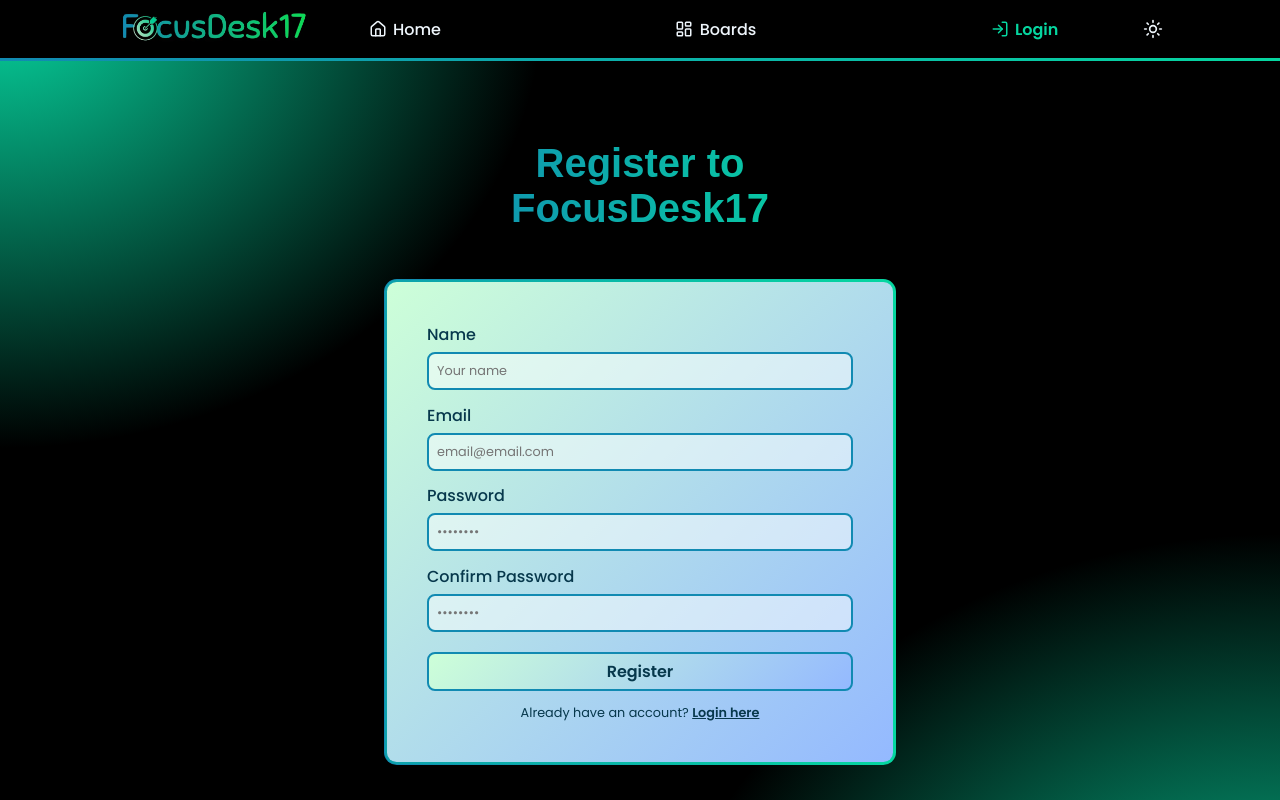
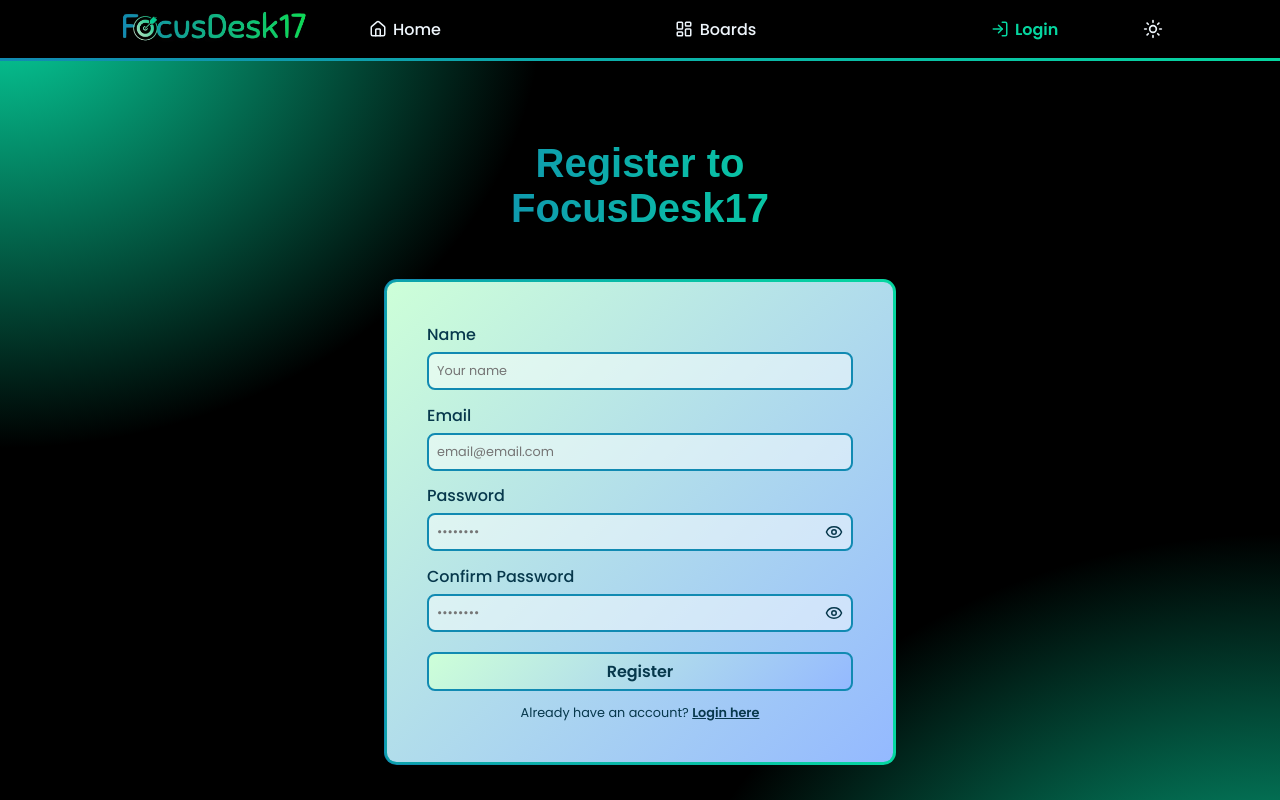
Before and after one commit to NefiMuniz/FocusDesk17, a React (Vite) app in the folder frontend/: page /login in a window 1280 px wide. Both pictures are taken after a click on the button "Register here". Shown: the top 800 px of the page. Built offline with nearby package versions, Linux system fonts and the light colour scheme; no server answers; a web font is replaced by a local one.

Commit message:
Private Route add... Login and Boards enhanced

```diff
--- /dev/null
+++ b/frontend/src/components/PrivateRoute.tsx
@@ -0,0 +1,25 @@
+import { Navigate, useLocation } from "react-router-dom";
+import { useAuth } from "../context/AuthContext";
+
+interface PrivateRouteProps {
+  children: React.ReactNode;
+}
+
+const PrivateRoute = ({ children }: PrivateRouteProps) => {
+  const { isAuthenticated } = useAuth();
+  const location = useLocation();
+
+  if (!isAuthenticated) {
+    return (
+      <Navigate
+        to="/login"
+        replace
+        state={{ message: "You need to be logged in to access the Boards page.", from: location.pathname }}
+      />
+    );
+  }
+
+  return <>{children}</>;
+};
+
+export default PrivateRoute;
--- a/frontend/src/pages/Boards.module.css
+++ b/frontend/src/pages/Boards.module.css
@@ -264,6 +264,32 @@
     gap: 0.5rem;
 }
 
+.boardCardHeader {
+    display: flex;
+    align-items: flex-start;
+    justify-content: space-between;
+    gap: 0.5rem;
+}
+
+.boardDeleteButton{
+    width: 2rem;
+    height: 2rem;
+    border: none;
+    background:none;
+    color: var(--light-red);
+    cursor: pointer;
+    display: flex;
+    align-items:flex-start;
+    justify-content:flex-end;
+    transition: opacity 0.2s;
+    flex-shrink: 0;
+    margin: 0 0.1rem;
+}
+
+.boardDeleteButton:hover {
+    transform: scale(1.15);
+}
+
 .boardName {
     font-family: "Sniglet", sans-serif;
     color: #07384C;
--- a/frontend/src/pages/Boards.tsx
+++ b/frontend/src/pages/Boards.tsx
@@ -1,9 +1,9 @@
-import { useQueries, useQuery } from "@tanstack/react-query";
-import { BadgeAlert, BadgeCheck, CalendarCheck2, Goal, LayoutDashboard, Pencil, PlusCircle, ShieldAlert, SquareDashedKanban } from "lucide-react";
+import { useQueries, useQuery, useMutation, useQueryClient } from "@tanstack/react-query";
+import { BadgeAlert, BadgeCheck, CalendarCheck2, Goal, Pencil, PlusCircle, ShieldAlert, SquareDashedKanban, Trash2 } from "lucide-react";
 import { useEffect, useState } from "react";
 import { useNavigate } from "react-router-dom";
 import { Bar, BarChart, CartesianGrid, Cell, Legend, Pie, PieChart, ResponsiveContainer, Tooltip, XAxis, YAxis } from "recharts";
-import { getBoards } from "../api/boards";
+import { getBoards, deleteBoard } from "../api/boards";
 import { getLists } from "../api/lists";
 import { getAllTasks } from "../api/tasks";
 import CreateBoardModal from "../components/CreateBoardModal";
@@ -43,6 +43,7 @@ const Boards = () => {
 
   const navigate = useNavigate();
   const { user } = useAuth();
+  const queryClient = useQueryClient();
   const [isModalOpen, setIsModalOpen] = useState(false);
   const [isTaskModalOpen, setIsTaskModalOpen] = useState(false);
   const [isEditProfileOpen, setIsEditProfileOpen] = useState(false);
@@ -66,6 +67,23 @@ const Boards = () => {
   });
 
   const allLists: TaskList[] = listQueries.flatMap(q => q.data ?? []);
+
+  const deleteBoardMutation = useMutation({
+    mutationFn: (boardId: string) => deleteBoard(boardId),
+    onSuccess: () => {
+      queryClient.invalidateQueries({ queryKey: ["boards"] });
+    },
+    onError: () => {
+      alert("Error while deleting the board. Try again.");
+    },
+  });
+
+  const handleDeleteBoard = (e: React.MouseEvent, boardId: string) => {
+    e.stopPropagation();
+    if (window.confirm("Are you sure you want to delete this board?")) {
+      deleteBoardMutation.mutate(boardId);
+    }
+  };
 
   const getTaskBoard = (task: Task): string => {
     const list = allLists.find(l => l.id === task.list_id);
@@ -208,7 +226,17 @@ const Boards = () => {
           {boards.map(board => (
             <div key={board.id} className={styles.cardBorder} onClick={() => navigate(`/board/${board.id}`)}>
               <div className={styles.boardCard}>
-                <h3 className={styles.boardName}>{board.name}</h3>
+                <div className={styles.boardCardHeader}>
+                  <h3 className={styles.boardName}>{board.name}</h3>
+                  <button
+                    className={styles.boardDeleteButton}
+                    aria-label={`Delete board ${board.name}`}
+                    onClick={(e) => handleDeleteBoard(e, board.id)}
+                    disabled={deleteBoardMutation.isPending}
+                  >
+                    <Trash2 size={20} />
+                  </button>
+                </div>
                 <p className={styles.boardDescription}>{board.description}</p>
               </div>
             </div>
--- a/frontend/src/pages/Login.module.css
+++ b/frontend/src/pages/Login.module.css
@@ -132,3 +132,45 @@
     margin-top: -0.3rem;
     margin-bottom: 0.3rem;
 }
+
+.redirectMessage {
+    background-color: #EEF5F8;
+    color: #8b0000;
+    border: 1px solid #FFD166;
+    border-radius: 6px;
+    padding: 0.6rem 1rem;
+    font-size: 0.85rem;
+    margin-bottom: 1rem;
+    text-align: center;
+}
+
+.passwordWrapper {
+    position: relative;
+    display: flex;
+    align-items: center;
+    justify-content: center;
+}
+
+.passwordWrapper input {
+    width: 100%;
+    padding-right: 2.5rem;
+}
+
+.eyeButton {
+    position: absolute;
+    right: 0.6rem;
+    background: none;
+    border: none;
+    cursor: pointer;
+    color:#07384C;
+    display: flex;
+    align-items: center;
+    justify-content: center;
+    padding: 0;
+    line-height: 1;
+    margin-bottom: 0.5rem;
+}
+
+.eyeButton:hover {
+    color:#118AB2;
+}
--- a/frontend/src/pages/Login.tsx
+++ b/frontend/src/pages/Login.tsx
@@ -1,5 +1,6 @@
 import { useState, useEffect } from "react";
 import { useNavigate, useLocation } from "react-router-dom";
+import { Eye, EyeOff } from "lucide-react";
 import { login, registerUser } from "../api/auth";
 import { useAuth } from "../context/AuthContext";
 import styles from "./Login.module.css";
@@ -14,6 +15,7 @@ interface FormErrors {
 const Login = () => {
   const [isLogin, setIsLogin] = useState(true);
   const location = useLocation();
+  const redirectMessage = location.state?.message as string | undefined;
   const { login: authLogin } = useAuth();
   const [email, setEmail] = useState("");
   const [password, setPassword] = useState("");
@@ -21,6 +23,8 @@ const Login = () => {
   const [confirmPassword, setConfirmPassword] = useState("");
   const [error, setError] = useState("");
   const [fieldErrors, setFieldErrors] = useState<FormErrors>({});
+  const [showPassword, setShowPassword] = useState(false);
+  const [showConfirmPassword, setShowConfirmPassword] = useState(false);
   const navigate = useNavigate();
 
   useEffect(() => {
@@ -104,6 +108,8 @@ const Login = () => {
     setPassword("");
     setName("");
     setConfirmPassword("");
+    setShowPassword(false);
+    setShowConfirmPassword(false);
   };
 
   return (
@@ -112,6 +118,10 @@ const Login = () => {
         <h1 className={styles.title}>
           {isLogin ? "Login to FocusDesk17" : "Register to FocusDesk17"}
         </h1>
+
+        {redirectMessage && (
+          <p role="alert" className={styles.redirectMessage}>{redirectMessage}</p>
+        )}
 
         <div className={styles.cardBorder}>
           <div className={styles.card}>
@@ -130,13 +140,23 @@ const Login = () => {
                 {fieldErrors.email && <p role="alert" className={styles.fieldError}>{fieldErrors.email}</p>}
 
                 <label htmlFor="login-password">Password</label>
+                <div className={styles.passwordWrapper}>
                   <input
                     id="login-password"
-                  type="password"
+                    type={showPassword ? "text" : "password"}
                     placeholder="••••••••"
                     value={password}
                     onChange={(e) => setPassword(e.target.value)}
                   />
+                  <button
+                    type="button"
+                    className={styles.eyeButton}
+                    onClick={() => setShowPassword(v => !v)}
+                    aria-label={showPassword ? "Hide password" : "Show password"}
+                  >
+                    {showPassword ? <EyeOff size={18} /> : <Eye size={18} />}
+                  </button>
+                </div>
                 {fieldErrors.password && <p role="alert" className={styles.fieldError}>{fieldErrors.password}</p>}
 
                 <button type="submit" className={styles.button}>Login</button>
@@ -171,23 +191,43 @@ const Login = () => {
                 {fieldErrors.email && <p role="alert" className={styles.fieldError}>{fieldErrors.email}</p>}
 
                 <label htmlFor="register-password">Password</label>
+                <div className={styles.passwordWrapper}>
                   <input
                     id="register-password"
-                  type="password"
+                    type={showPassword ? "text" : "password"}
                     placeholder="••••••••"
                     value={password}
                     onChange={(e) => setPassword(e.target.value)}
                   />
+                  <button
+                    type="button"
+                    className={styles.eyeButton}
+                    onClick={() => setShowPassword(v => !v)}
+                    aria-label={showPassword ? "Hide password" : "Show password"}
+                  >
+                    {showPassword ? <EyeOff size={18} /> : <Eye size={18} />}
+                  </button>
+                </div>
                 {fieldErrors.password && <p role="alert" className={styles.fieldError}>{fieldErrors.password}</p>}
 
                 <label htmlFor="register-confirm-password">Confirm Password</label>
+                <div className={styles.passwordWrapper}>
                   <input
                     id="register-confirm-password"
-                  type="password"
+                    type={showConfirmPassword ? "text" : "password"}
                     placeholder="••••••••"
                     value={confirmPassword}
                     onChange={(e) => setConfirmPassword(e.target.value)}
                   />
+                  <button
+                    type="button"
+                    className={styles.eyeButton}
+                    onClick={() => setShowConfirmPassword(v => !v)}
+                    aria-label={showConfirmPassword ? "Hide password" : "Show password"}
+                  >
+                    {showConfirmPassword ? <EyeOff size={18} /> : <Eye size={18} />}
+                  </button>
+                </div>
                 {fieldErrors.confirmPassword && <p role="alert" className={styles.fieldError}>{fieldErrors.confirmPassword}</p>}
 
                 <button type="submit" className={styles.button}>Register</button>
--- a/frontend/src/routes/AppRoutes.tsx
+++ b/frontend/src/routes/AppRoutes.tsx
@@ -1,5 +1,6 @@
 import { BrowserRouter, Routes, Route } from "react-router-dom";
 import Layout from "../components/Layout";
+import PrivateRoute from "../components/PrivateRoute";
 import Home from "../pages/Home";
 import Boards from "../pages/Boards";
 import Board from "../pages/Board";
@@ -11,8 +12,8 @@ const AppRoutes = () => {
       <Routes>
           <Route element={<Layout />}>
             <Route path="/" element={<Home />} />
-            <Route path="/boards" element={<Boards />} />
-            <Route path="/board/:id" element={<Board />} />
+            <Route path="/boards" element={<PrivateRoute><Boards /></PrivateRoute>} />
+            <Route path="/board/:id" element={<PrivateRoute><Board /></PrivateRoute>} />
             <Route path="/login" element={<Login />} />
           </Route>
       </Routes>
```
Lines whose indentation alone changed are shown as unchanged.
